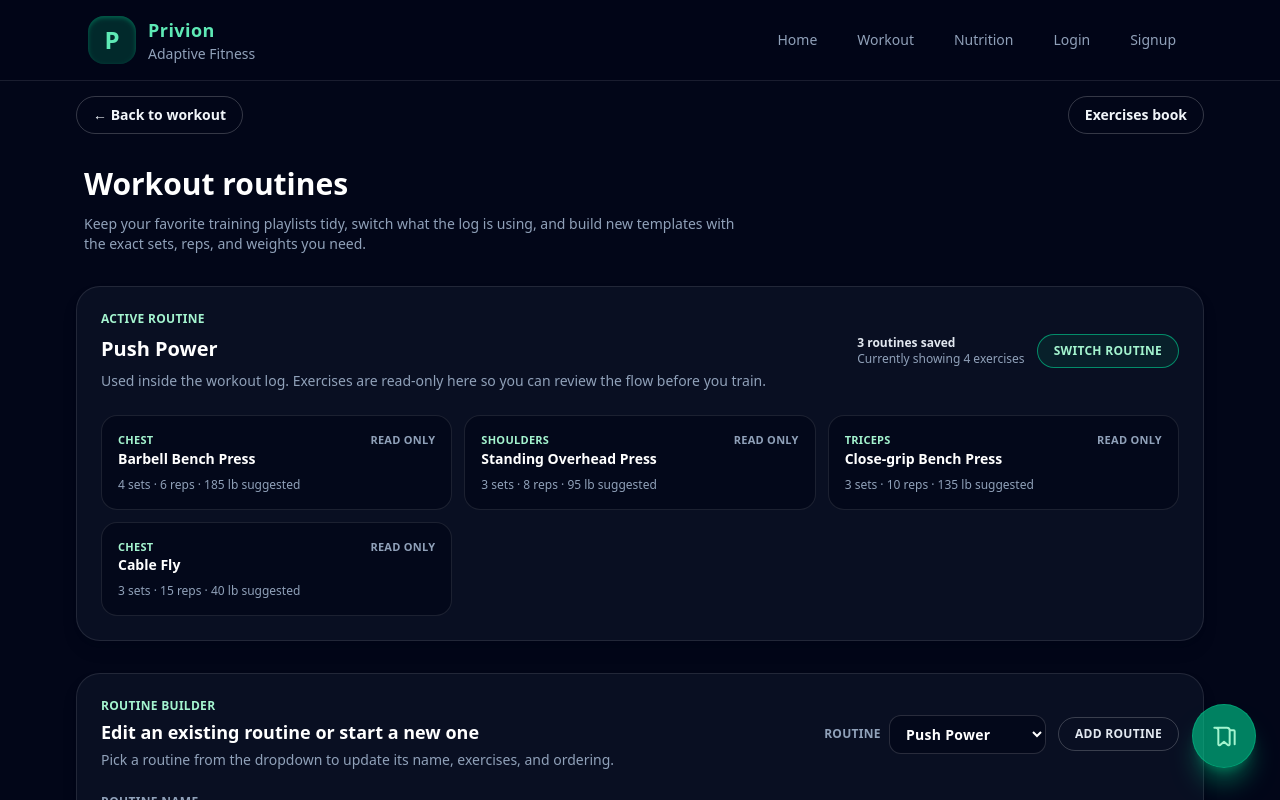
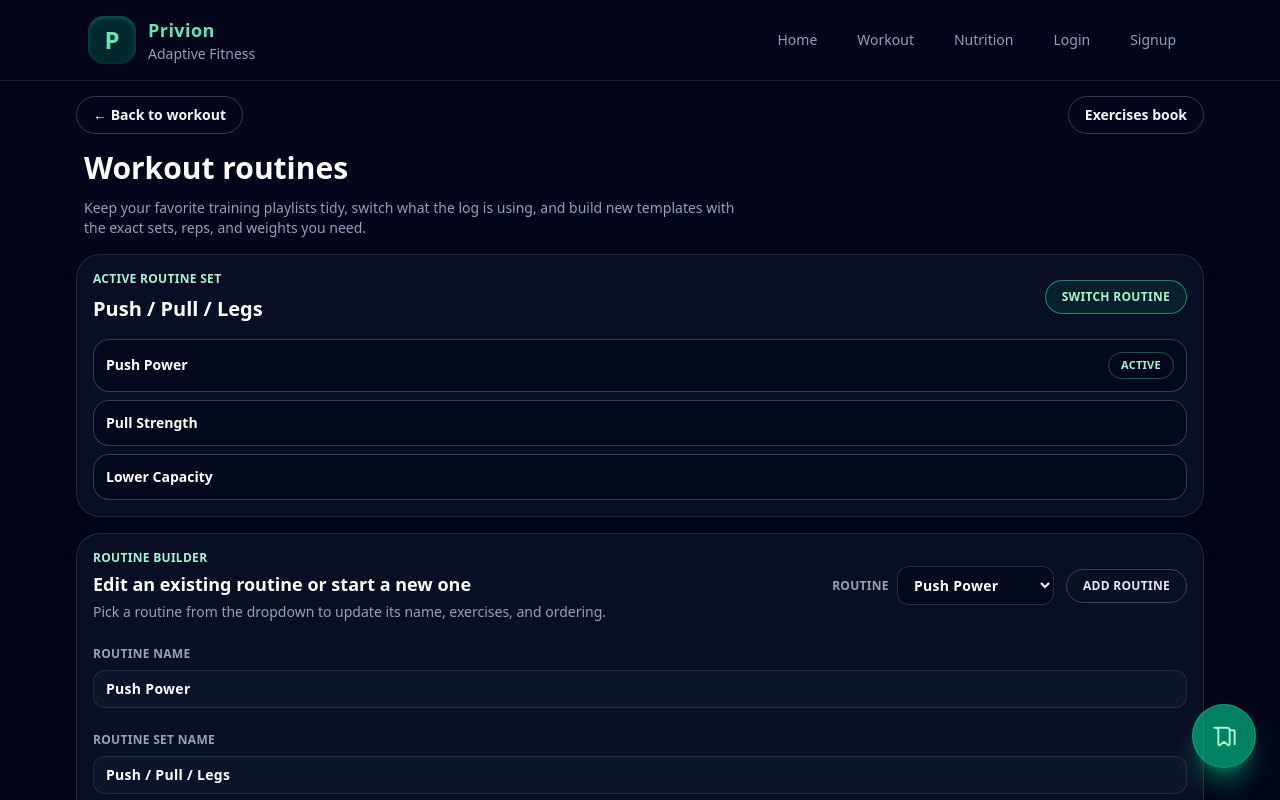
Before and after one commit to triek/privion, a Vue app: page /workout-routine in a window 1280 px wide. Shown: the top 800 px of the page. Built offline with nearby package versions, Linux system fonts and the light colour scheme.

Commit message:
update routine book layout to show routine sets to change

```diff
--- a/src/views/WorkoutRoutineView.vue
+++ b/src/views/WorkoutRoutineView.vue
@@ -1,5 +1,5 @@
 <template>
-  <div class="space-y-8">
+  <div class="space-y-4">
     <!-- Navigation buttons -->
     <div class="flex justify-between items-center">
       <RouterLink
@@ -25,20 +25,13 @@
       </p>
     </header>
 
-    <section class="space-y-6 rounded-3xl border border-white/10 bg-slate-900/60 p-6 shadow-lg shadow-slate-950/30">
+    <section class="space-y-4 rounded-3xl border border-white/10 bg-slate-900/60 p-4 shadow-lg shadow-slate-950/30">
       <div class="flex flex-col gap-3 md:flex-row md:items-center md:justify-between">
         <div class="space-y-2">
-          <p class="text-xs font-semibold uppercase tracking-wide text-emerald-200">Active routine</p>
-          <h2 class="text-xl font-semibold text-white">{{ activeRoutine?.name ?? 'No routine selected' }}</h2>
-          <p class="text-sm text-slate-400">
-            Used inside the workout log. Exercises are read-only here so you can review the flow before you train.
-          </p>
+          <p class="text-xs font-semibold uppercase tracking-wide text-emerald-200">Active routine set</p>
+          <h2 class="text-xl font-semibold text-white">{{ activeRoutine?.setName ?? 'No routine selected' }}</h2>
         </div>
         <div class="flex flex-col items-start gap-3 sm:flex-row sm:items-center">
-          <div class="flex flex-col text-xs text-slate-400">
-            <span class="font-semibold text-slate-200">{{ routines.length }} routines saved</span>
-            <span>Currently showing {{ activeRoutine?.exercises.length ?? 0 }} exercises</span>
-          </div>
           <button
             type="button"
             class="inline-flex items-center justify-center gap-2 rounded-full border border-emerald-400/60 bg-emerald-500/10 px-4 py-2 text-xs font-semibold uppercase tracking-wide text-emerald-200 transition hover:-translate-y-0.5 hover:border-emerald-300/70"
@@ -49,32 +42,28 @@
         </div>
       </div>
 
-      <div
-        v-if="activeRoutine"
-        class="grid gap-3 md:grid-cols-2 xl:grid-cols-3"
+      <div v-if="activeRoutine" class="space-y-4">
+        <ul class="mt-3 space-y-2">
+          <li
+            v-for="routine in activeRoutineSetRoutines"
+            :key="routine.id"
+            class="flex items-center justify-between rounded-2xl border border-white/20 bg-slate-950/70 p-3"
           >
-        <article
-          v-for="exercise in activeRoutine.exercises"
-          :key="exercise.id"
-          class="rounded-2xl border border-white/10 bg-slate-950/70 p-4"
+            <p class="text-sm font-semibold text-white">{{ routine.name }}</p>
+            <span
+              v-if="routine.id === activeRoutineId"
+              class="rounded-full border border-emerald-400/40 px-3 py-1 text-[11px] font-semibold uppercase tracking-wide text-emerald-200"
             >
-          <div class="flex items-start justify-between gap-3">
-            <div>
-              <p class="text-[11px] font-semibold uppercase tracking-wide text-emerald-200">{{ exercise.muscle }}</p>
-              <p class="text-sm font-semibold text-white">{{ exercise.name }}</p>
-            </div>
-            <span class="text-[11px] font-semibold uppercase tracking-wide text-slate-400">Read only</span>
-          </div>
-          <p class="mt-2 text-xs text-slate-400">
-            {{ exercise.sets }} sets · {{ exercise.reps }} reps · {{ exercise.weight }} lb suggested
-          </p>
-        </article>
+              Active
+            </span>
+          </li>
+        </ul>
       </div>
       <p v-else class="text-sm text-slate-400">No active routine. Select one from the builder below and switch it on.</p>
     </section>
 
     <section>
-      <article class="space-y-6 rounded-3xl border border-white/10 bg-slate-900/60 p-6 shadow-lg shadow-slate-950/30">
+      <article class="space-y-6 rounded-3xl border border-white/10 bg-slate-900/60 p-4 shadow-lg shadow-slate-950/30">
         <div class="flex flex-col gap-3 md:flex-row md:items-center md:justify-between">
           <div class="space-y-1">
             <p class="text-xs font-semibold uppercase tracking-wide text-emerald-200">Routine builder</p>
@@ -108,6 +97,16 @@
               v-model="selectedRoutine.name"
               class="rounded-xl border border-white/10 bg-slate-900/70 px-3 py-2 text-sm text-white focus:border-emerald-400 focus:outline-none focus-visible:ring-2 focus-visible:ring-emerald-400/50"
               type="text"
+            />
+          </label>
+
+          <label class="flex flex-col gap-2 text-xs font-semibold uppercase tracking-wide text-slate-400">
+            Routine set name
+            <input
+              v-model="selectedRoutine.setName"
+              class="rounded-xl border border-white/10 bg-slate-900/70 px-3 py-2 text-sm text-white focus:border-emerald-400 focus:outline-none focus-visible:ring-2 focus-visible:ring-emerald-400/50"
+              type="text"
+              placeholder="e.g. Push / Pull / Legs or Upper / Lower"
             />
           </label>
 
@@ -254,7 +253,7 @@
             </button>
           </div>
         </div>
-        <div v-else class="rounded-2xl border border-dashed border-white/20 bg-slate-950/70 p-6 text-sm text-slate-400">
+        <div v-else class="rounded-2xl border border-dashed border-white/20 bg-slate-950/70 p-4 text-sm text-slate-400">
           Add a routine to start editing the exercise list.
         </div>
       </article>
@@ -266,7 +265,7 @@
       role="dialog"
       aria-modal="true"
     >
-      <div class="w-full max-w-lg space-y-4 rounded-2xl border border-white/10 bg-slate-900/90 p-6 shadow-xl shadow-black/40">
+      <div class="w-full max-w-lg space-y-4 rounded-2xl border border-white/10 bg-slate-900/90 p-4 shadow-xl shadow-black/40">
         <div class="flex items-center justify-between gap-3">
           <div>
             <p class="text-xs font-semibold uppercase tracking-wide text-emerald-200">Switch routine</p>
@@ -295,7 +294,7 @@
           >
             <div class="space-y-1">
               <p class="text-sm font-semibold text-white">{{ routine.name }}</p>
-                <p class="text-xs text-slate-400">{{ routine.exercises.length }} exercises</p>
+              <p class="text-xs text-slate-400">{{ routine.setName }}</p>
             </div>
             <span
               v-if="routine.id === activeRoutineId"
@@ -327,6 +326,7 @@ type RoutineExercise = {
 type Routine = {
   id: string
   name: string
+  setName: string
   exercises: RoutineExercise[]
 }
 
@@ -354,6 +354,7 @@ const routines = ref<Routine[]>([
   {
     id: 'push-power',
     name: 'Push Power',
+    setName: 'Push / Pull / Legs',
     exercises: [
       { id: 'push-power-1', muscle: 'Chest', name: 'Barbell Bench Press', sets: 4, reps: 6, weight: 185 },
       { id: 'push-power-2', muscle: 'Shoulders', name: 'Standing Overhead Press', sets: 3, reps: 8, weight: 95 },
@@ -364,6 +365,7 @@ const routines = ref<Routine[]>([
   {
     id: 'pull-strength',
     name: 'Pull Strength',
+    setName: 'Push / Pull / Legs',
     exercises: [
       { id: 'pull-strength-1', muscle: 'Back', name: 'Weighted Pull-up', sets: 4, reps: 5, weight: 25 },
       { id: 'pull-strength-2', muscle: 'Back', name: 'Bent-over Row', sets: 4, reps: 8, weight: 145 },
@@ -374,6 +376,7 @@ const routines = ref<Routine[]>([
   {
     id: 'lower-capacity',
     name: 'Lower Capacity',
+    setName: 'Push / Pull / Legs',
     exercises: [
       { id: 'lower-capacity-1', muscle: 'Quads', name: 'Back Squat', sets: 4, reps: 6, weight: 225 },
       { id: 'lower-capacity-2', muscle: 'Hamstrings', name: 'Romanian Deadlift', sets: 3, reps: 10, weight: 185 },
@@ -391,6 +394,11 @@ const showSwitchModal = ref(false)
 
 const activeRoutine = computed(() => routines.value.find((routine) => routine.id === activeRoutineId.value) ?? null)
 const selectedRoutine = computed(() => routines.value.find((routine) => routine.id === selectedRoutineId.value) ?? null)
+const activeRoutineSetRoutines = computed(() => {
+  const setName = activeRoutine.value?.setName
+  if (!setName) return []
+  return routines.value.filter((routine) => routine.setName === setName)
+})
 
 const lastSavedMessage = computed(() =>
   lastSavedAt.value ? `Last saved ${lastSavedAt.value}` : 'Edits are unsaved. Save to update the routine.'
@@ -401,6 +409,7 @@ function addRoutine() {
   const newRoutine: Routine = {
     id: newId,
     name: 'New routine',
+    setName: 'Custom split',
     exercises: [],
   }
   routines.value.unshift(newRoutine)
```
Lines whose indentation alone changed are shown as unchanged.
